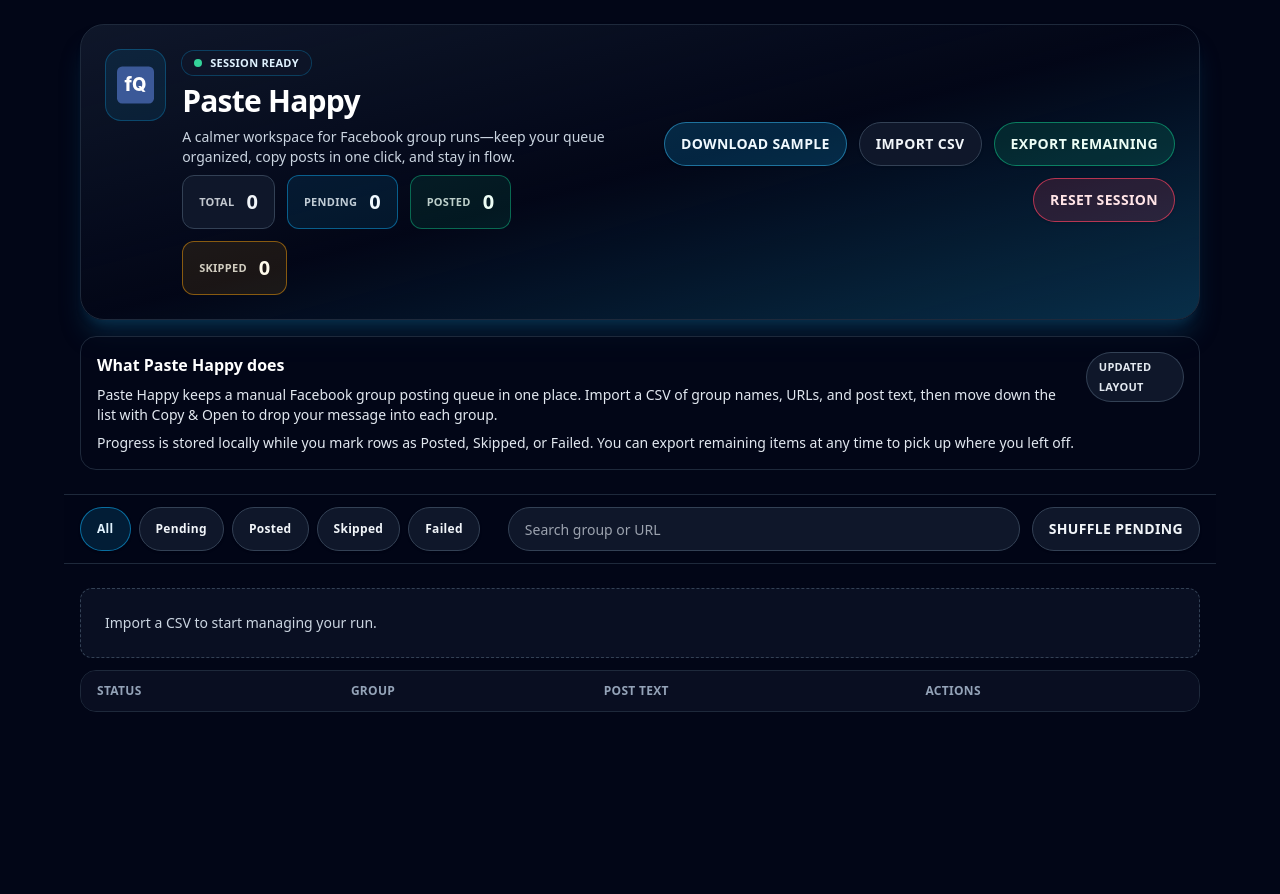
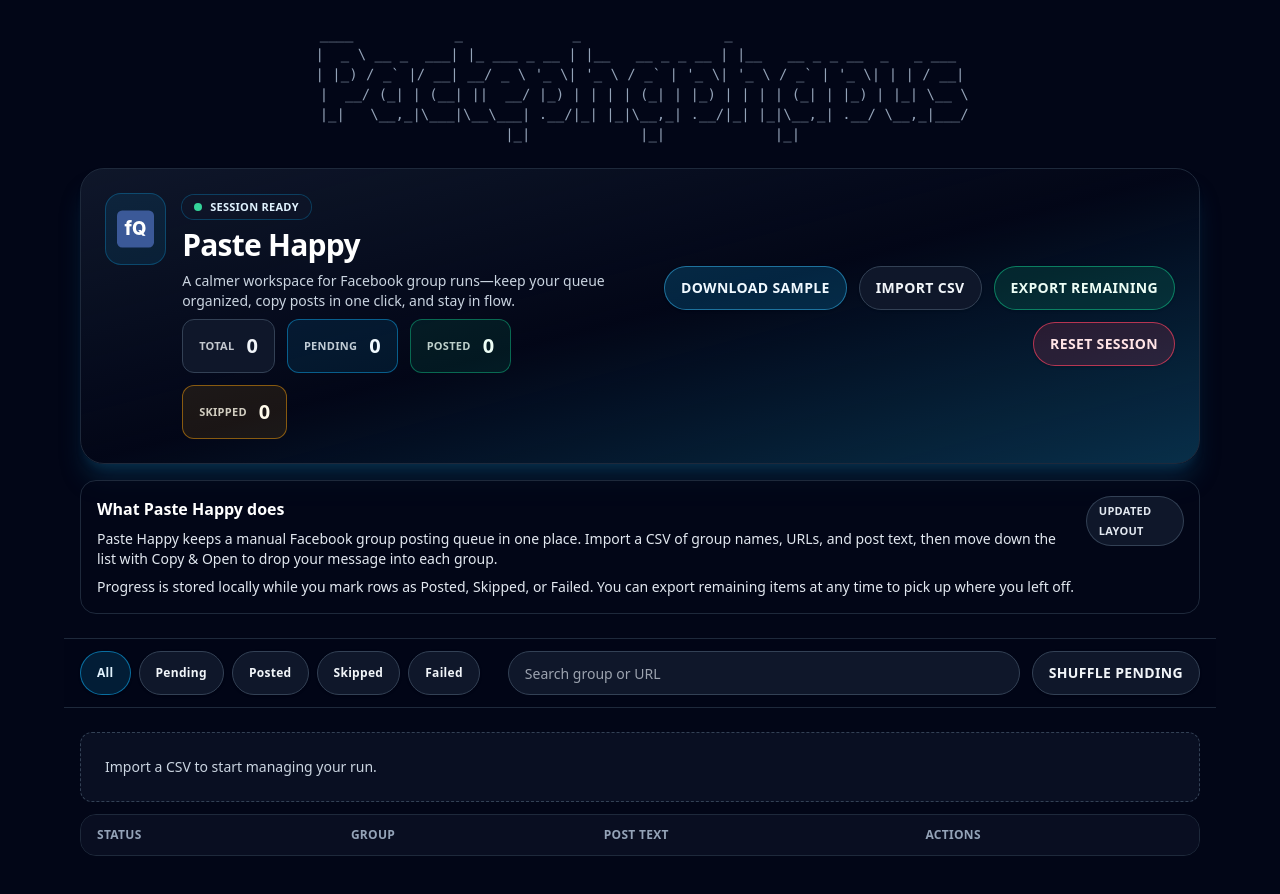
Before and after one commit to DevSkits916/Paste-happy-, a React (Vite) app: page / in a window 1280 px wide. Shown: the top 894 px of the page. Before the commit the page ends 824 px from the top, so only its background shows below. Built offline with nearby package versions, Linux system fonts and the light colour scheme.

Commit message:
Add ASCII art title banner

```diff
--- a/src/App.tsx
+++ b/src/App.tsx
@@ -26,6 +26,15 @@ interface AppState {
 
 const STORAGE_KEY = 'paste-happy-session-v3';
 const UNDO_DURATION_MS = 16000;
+
+const ASCII_TITLE = [
+  '  ____            _             _                 _                             ',
+  ' |  _ \\ __ _  ___| |_ ___ _ __ | |__   __ _ _ __ | |__   __ _ _ __  _   _ ___  ',
+  " | |_) / _` |/ __| __/ _ \\ '_ \\| '_ \\ / _` | '_ \\| '_ \\ / _` | '_ \\| | | / __| ",
+  ' |  __/ (_| | (__| ||  __/ |_) | | | | (_| | |_) | | | | (_| | |_) | |_| \\__ \\',
+  ' |_|   \\__,_|\\___|\\__\\___| .__/|_| |_|\\__,_| .__/|_| |_|\\__,_| .__/ \\__,_|___/',
+  '                        |_|             |_|             |_|                     ',
+].join('\n');
 
 const SAMPLE_ROWS: Array<Pick<QueueRow, 'name' | 'url' | 'ad'>> = [
   {
@@ -425,6 +434,9 @@ function InnerApp() {
 
   return (
     <div className="mx-auto flex min-h-screen w-full max-w-6xl flex-col gap-6 px-4 pb-28 pt-6 text-slate-100">
+      <pre className="whitespace-pre text-center font-mono text-xs leading-4 text-slate-400 sm:text-sm">
+        {ASCII_TITLE}
+      </pre>
       <header className="space-y-4">
         <div className="overflow-hidden rounded-3xl border border-slate-800 bg-gradient-to-br from-slate-900 via-slate-950/70 to-sky-950 shadow-xl shadow-sky-900/40">
           <div className="flex flex-col gap-6 p-6 lg:flex-row lg:items-center lg:justify-between">
```
